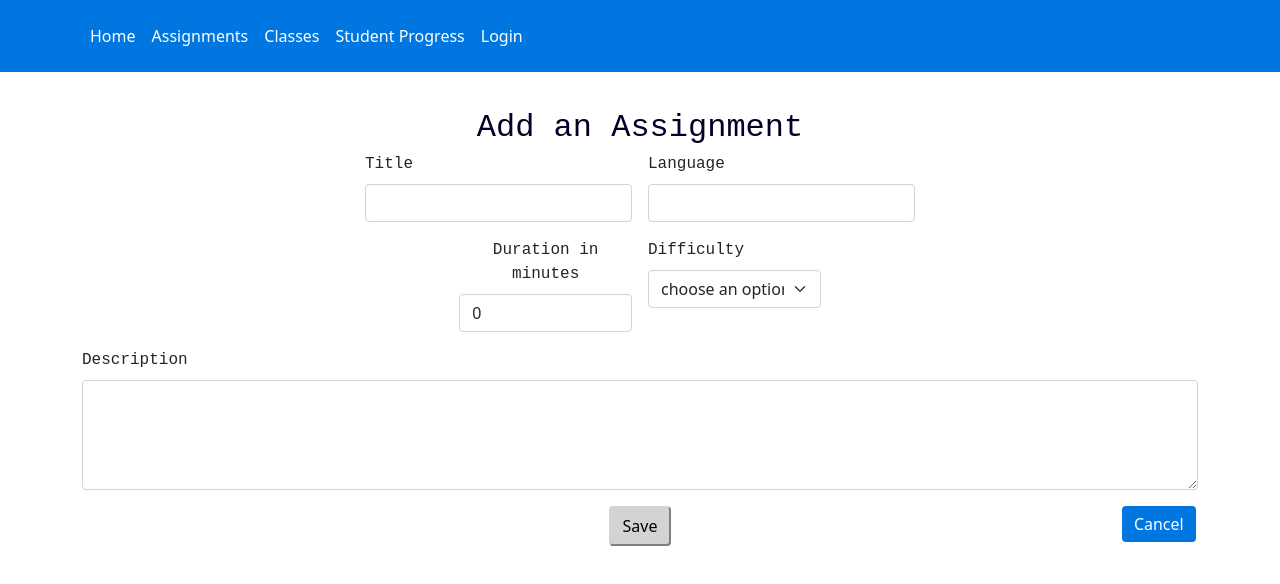
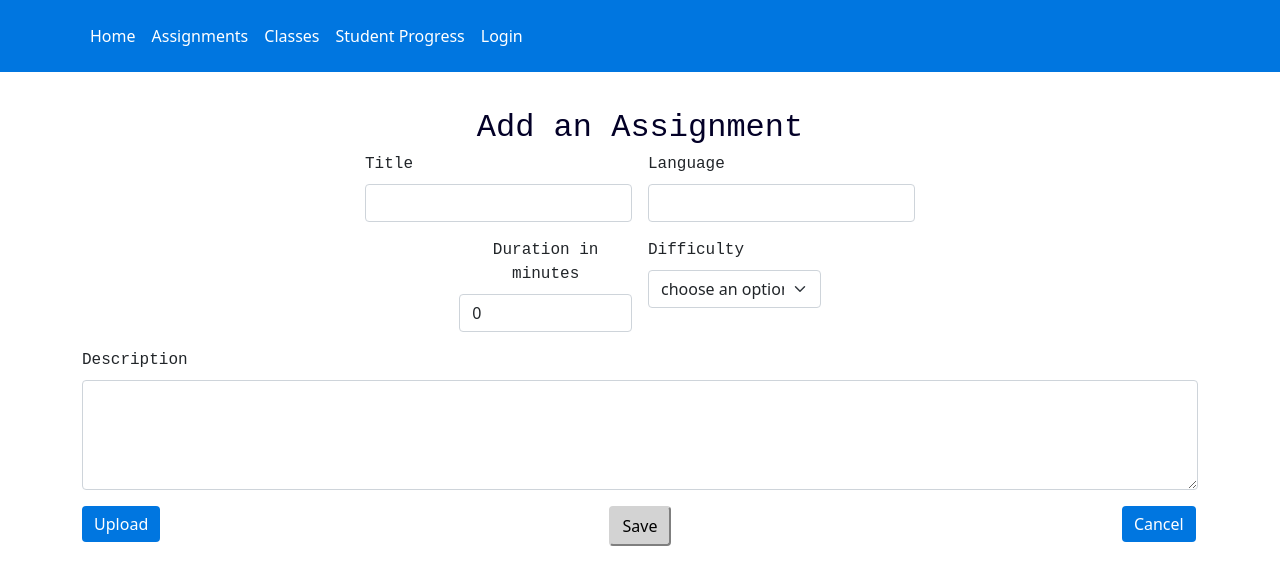
Before and after one commit to Fontys-Refactoring-Flow/Refactoring-Flow-TeacherView, a React (Create React App) app: page /addAssignment in a window 1280 px wide. Shown: the top 584 px of the page. Built offline with nearby package versions, Linux system fonts and the light colour scheme.

Commit message:
Add upload button

```diff
--- a/src/pages/AddAssignment.tsx
+++ b/src/pages/AddAssignment.tsx
@@ -67,7 +67,10 @@ const AddAssignment = () => {
                 <textarea rows={4} className="form-control" value={description}
                           onChange={(e) => { setDescription(e.target.value) }} required/>
             </div>
-            <div className='col-md-5'></div>
+            <div className='col-md-1'>
+                <Link to={'/upload'} className={'button'}>Upload</Link>
+            </div>
+            <div className='col-md-4'></div>
             <div className="col-2">
                 <button disabled={
                     !name ||
```
